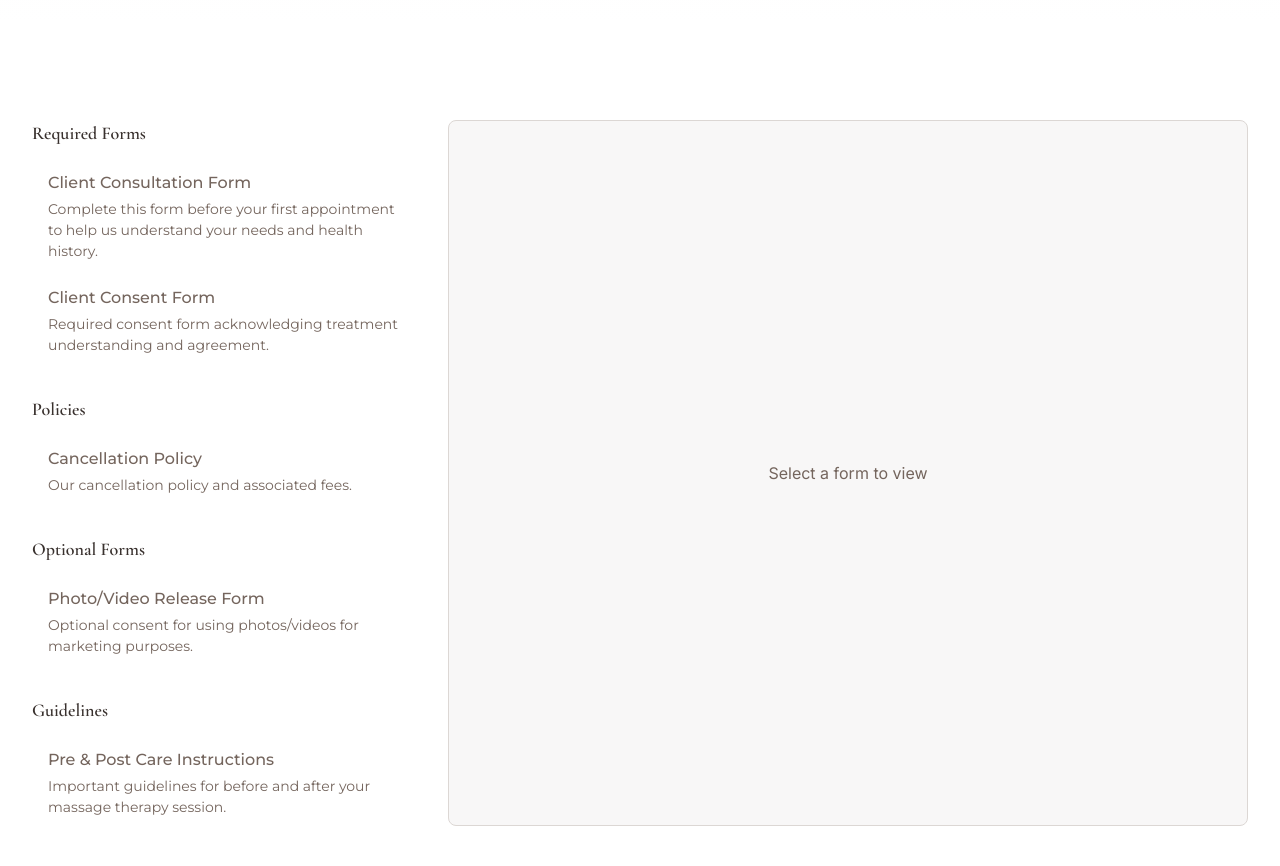
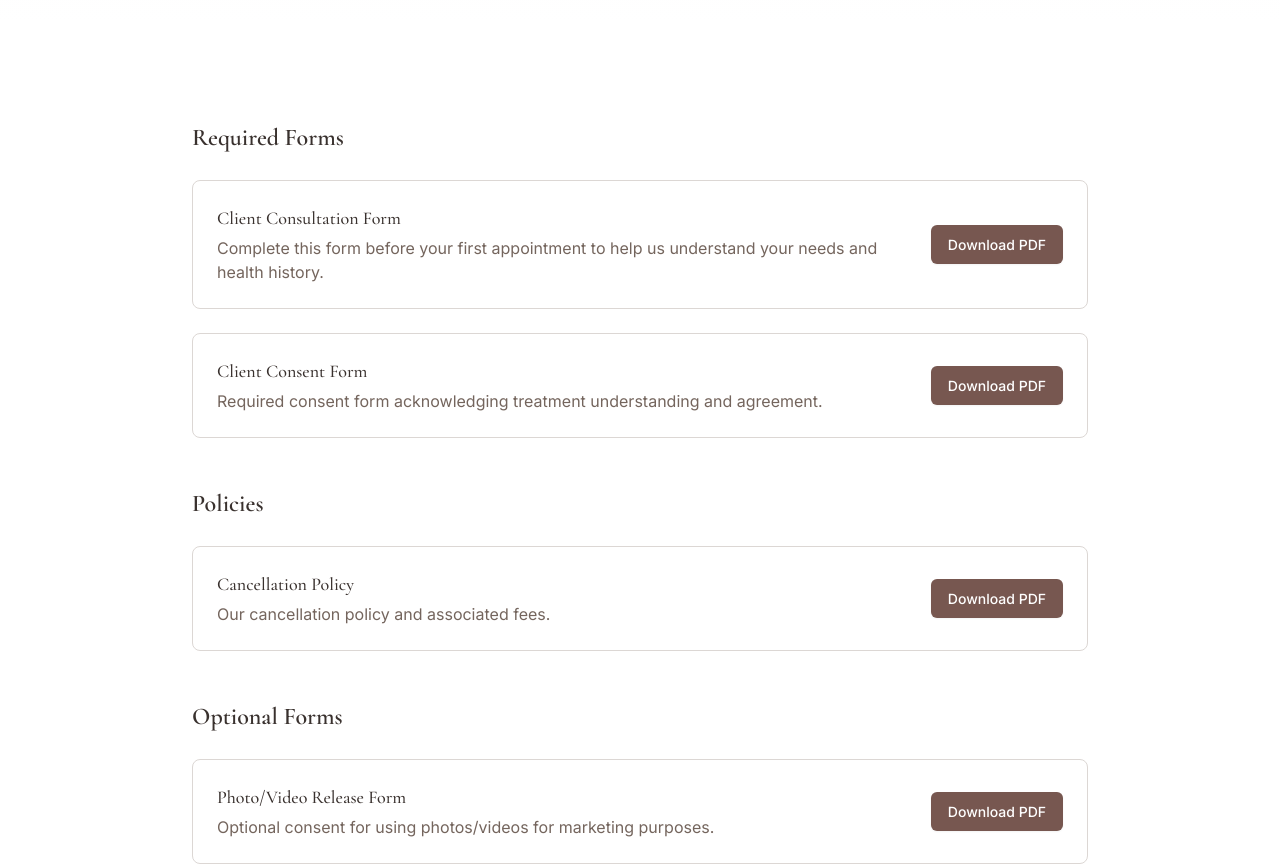
Before and after one commit to tbagwill/bodyandsoul-web, a Next.js app: page /forms in a window 1280 px wide. Shown: the part 460-1326 px from the top of the page. Built offline with nearby package versions, Linux system fonts and the light colour scheme.

Commit message:
Simplify forms page: Remove PDF preview and use direct downloads

```diff
--- a/app/components/forms/PDFViewer.tsx
+++ /dev/null
@@ -1,40 +0,0 @@
-'use client';
-
-import { motion } from 'framer-motion';
-import AnimatedLayout from '../layout/AnimatedLayout';
-
-interface PDFViewerProps {
-  file: string;
-  title: string;
-}
-
-export default function PDFViewer({ file, title }: PDFViewerProps) {
-  return (
-    <AnimatedLayout>
-      <motion.div
-        className="w-full"
-        initial={{ opacity: 0 }}
-        animate={{ opacity: 1 }}
-        exit={{ opacity: 0 }}
-      >
-        <div className="mb-4 flex justify-between items-center">
-          <h3 className="text-lg font-semibold text-neutral-900">{title}</h3>
-          <a
-            href={file}
-            download
-            className="inline-flex items-center px-4 py-2 border border-transparent text-sm font-medium rounded-md shadow-sm text-white bg-primary-600 hover:bg-primary-700 focus:outline-none focus:ring-2 focus:ring-offset-2 focus:ring-primary-500"
-          >
-            Download PDF
-          </a>
-        </div>
-        <div className="border rounded-lg overflow-hidden bg-neutral-50" style={{ height: '750px' }}>
-          <iframe
-            src={`${file}#view=FitH`}
-            className="w-full h-full"
-            title={title}
-          />
-        </div>
-      </motion.div>
-    </AnimatedLayout>
-  );
-}
--- a/app/forms/page.tsx
+++ b/app/forms/page.tsx
@@ -1,7 +1,5 @@
 'use client';
 
-import { useState } from 'react';
-import PDFViewer from '../components/forms/PDFViewer';
 import AnimatedHeading from '../components/ui/AnimatedHeading';
 
 const forms = [
@@ -45,8 +43,6 @@ const forms = [
 const categories = Array.from(new Set(forms.map(form => form.category)));
 
 export default function Forms() {
-  const [selectedForm, setSelectedForm] = useState<string | null>(null);
-
   return (
     <div className="relative isolate">
       {/* Hero section */}
@@ -55,7 +51,7 @@ export default function Forms() {
           <div className="mx-auto max-w-2xl text-center">
             <AnimatedHeading
               title="Forms & Documents"
-              subtitle="Access and complete necessary forms for your massage therapy sessions. You can view forms online or download them for later completion."
+              subtitle="Access and download necessary forms for your massage therapy sessions. Please complete these forms before your appointment."
             />
           </div>
         </div>
@@ -64,50 +60,34 @@ export default function Forms() {
 
       {/* Forms section */}
       <div className="container py-24">
-        <div className="grid grid-cols-1 gap-x-8 gap-y-16 lg:grid-cols-3">
-          {/* Forms list */}
-          <div className="lg:col-span-1">
-            <nav className="flex flex-col space-y-8">
+        <div className="max-w-4xl mx-auto">
           {categories.map((category) => (
-                <div key={category}>
-                  <h2 className="text-lg font-semibold text-neutral-900 mb-4">{category}</h2>
-                  <ul className="space-y-2">
+            <div key={category} className="mb-12 last:mb-0">
+              <h2 className="text-2xl font-semibold text-neutral-900 mb-6">{category}</h2>
+              <div className="grid gap-6">
                 {forms
                   .filter(form => form.category === category)
                   .map(form => (
-                        <li key={form.id}>
-                          <button
-                            onClick={() => setSelectedForm(form.id)}
-                            className={`w-full text-left px-4 py-2 rounded-lg transition-colors ${
-                              selectedForm === form.id
-                                ? 'bg-primary-50 text-primary-900'
-                                : 'hover:bg-neutral-50 text-neutral-600'
-                            }`}
+                    <div
+                      key={form.id}
+                      className="bg-white rounded-lg border border-neutral-200 p-6 flex flex-col sm:flex-row sm:items-center justify-between gap-4"
                     >
-                            <span className="block font-medium">{form.title}</span>
-                            <span className="block text-sm mt-1">{form.description}</span>
-                          </button>
-                        </li>
-                      ))}
-                  </ul>
+                      <div>
+                        <h3 className="text-lg font-medium text-neutral-900">{form.title}</h3>
+                        <p className="mt-1 text-neutral-600">{form.description}</p>
+                      </div>
+                      <a
+                        href={form.file}
+                        download
+                        className="inline-flex items-center px-4 py-2 border border-transparent text-sm font-medium rounded-md shadow-sm text-white bg-primary-600 hover:bg-primary-700 focus:outline-none focus:ring-2 focus:ring-offset-2 focus:ring-primary-500 whitespace-nowrap"
+                      >
+                        Download PDF
+                      </a>
                     </div>
                   ))}
-            </nav>
               </div>
-
-          {/* PDF viewer */}
-          <div className="lg:col-span-2">
-            {selectedForm ? (
-              <PDFViewer
-                file={forms.find(f => f.id === selectedForm)?.file || ''}
-                title={forms.find(f => f.id === selectedForm)?.title || ''}
-              />
-            ) : (
-              <div className="flex items-center justify-center h-full min-h-[500px] rounded-lg bg-neutral-50 border border-neutral-200">
-                <p className="text-neutral-600">Select a form to view</p>
             </div>
-            )}
-          </div>
+          ))}
         </div>
       </div>
     </div>
```
Lines whose indentation alone changed are shown as unchanged.
